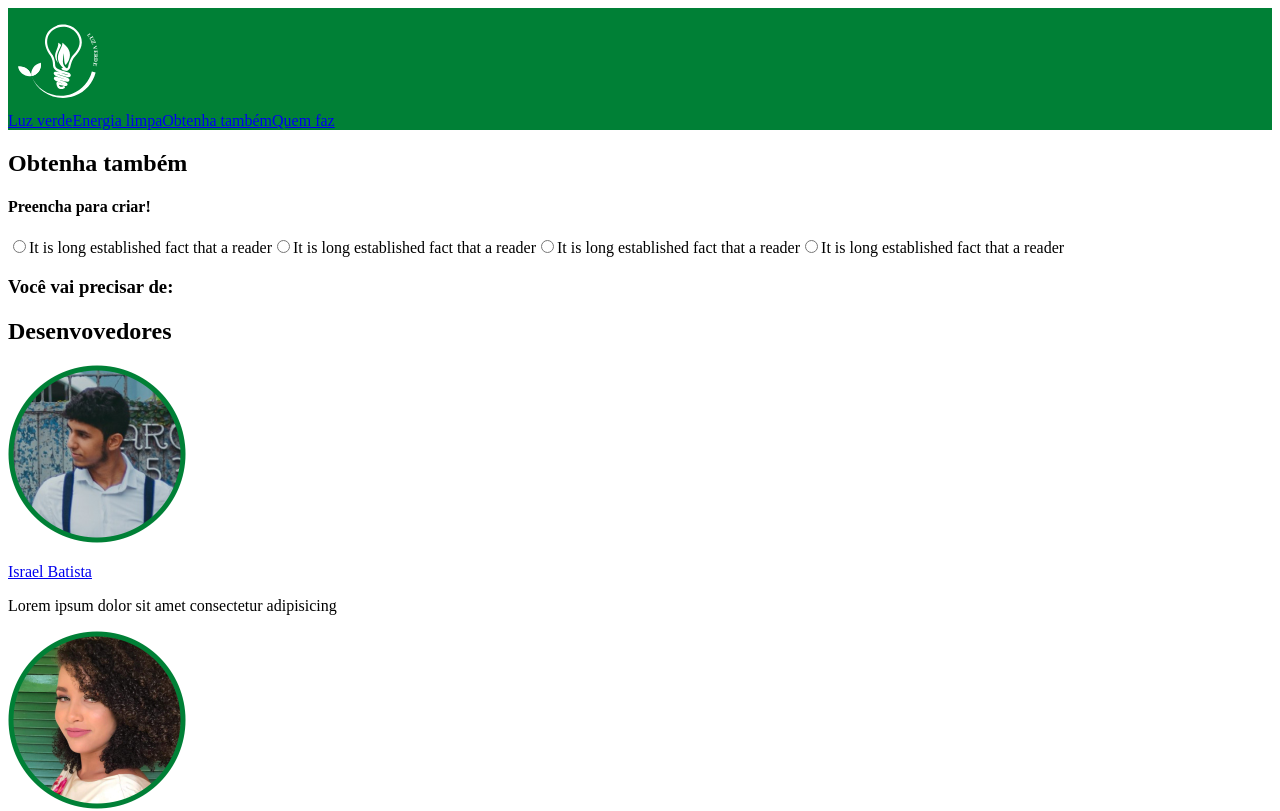
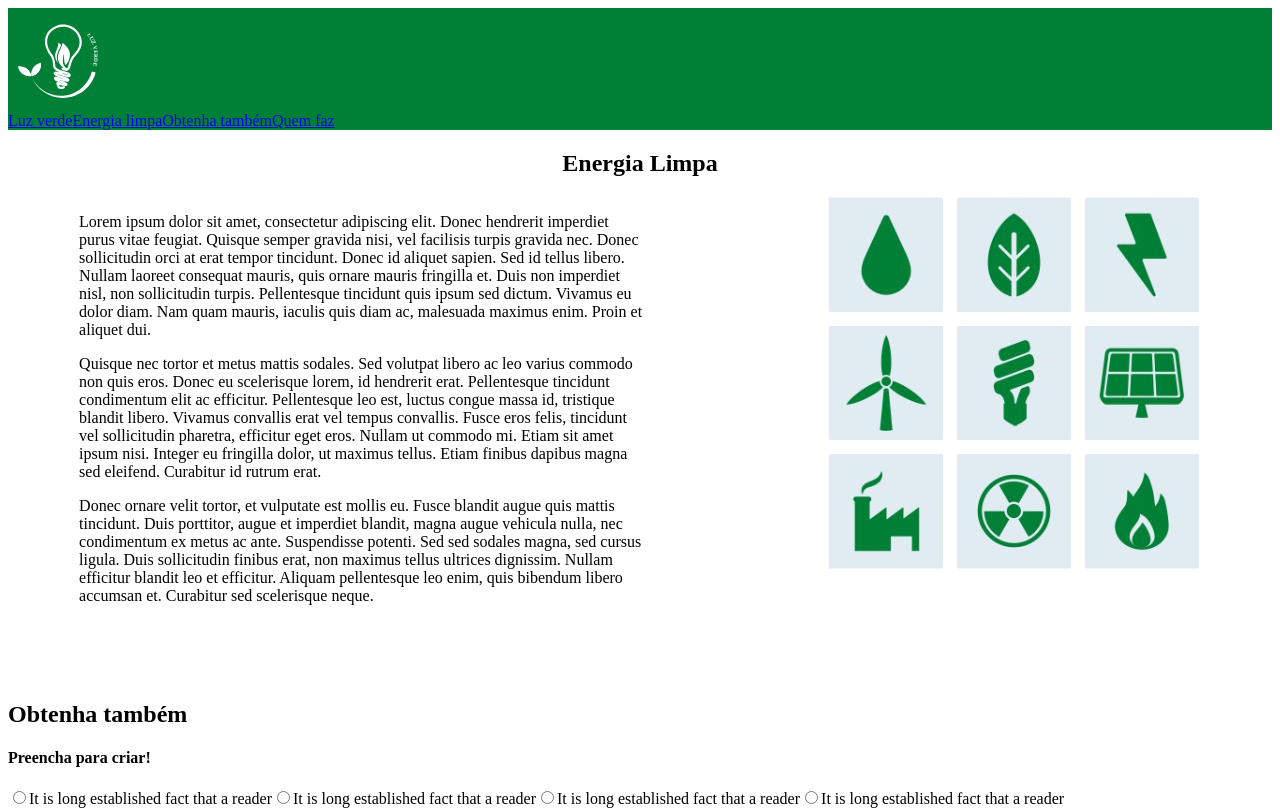
Before and after one commit to rede-cidada/luz-verde, a React (Create React App) app: page / in a window 1280 px wide. Shown: the top 811 px of the page. Built offline with nearby package versions, Linux system fonts and the light colour scheme.

Commit message:
HTML - Section Energia Limpa

```diff
--- a/src/App.js
+++ b/src/App.js
@@ -1,15 +1,16 @@
 import React from "react";
 import "./App.css";
+import { Header } from "./components/Header/Header";
+import Energia from './components/Energia/Energia';
 import Aquecedor from "./components/Aquecedor/Aquecedor";
+import Team from './components/Team/Team';
 import Footer from "./components/Footer/Footer";
-import { Header } from "./components/Header/Header";
-import Team from './components/Team/Team';
-
 
 function App() {
   return (
     <div className="App">
       <Header />
+      <Energia />
       <Aquecedor />
       <Team />
       <Footer/>
--- a/src/components/Energia/Energia.css
+++ b/src/components/Energia/Energia.css
@@ -0,0 +1,25 @@
+.sec-Energia {
+    margin-bottom: 80px;
+}
+
+.Title-Energia {
+    text-align: center;
+}
+
+.Content-Energia {
+    display: flex;
+    flex-direction: column;
+    justify-content: center;
+    gap: 50px;
+}
+
+@media(min-width: 750px) {
+    .Content-Energia {
+        flex-direction: row;
+        gap: 180px;
+    }
+
+    .Text-Energia {
+        width: 45%;
+    }
+}
--- a/src/components/Energia/Energia.js
+++ b/src/components/Energia/Energia.js
@@ -0,0 +1,27 @@
+import React from "react";
+import "./Energia.css";
+import ImgEnergia from '../../assets/img/energia-limpa.png'
+
+const Energia = () => {
+    return (
+        <section className="sec-Energia">
+
+            <h2 className="Title-Energia">Energia Limpa</h2>
+
+            <div className="Content-Energia">
+                <div className="Text-Energia">
+                    <p>Lorem ipsum dolor sit amet, consectetur adipiscing elit. Donec hendrerit imperdiet purus vitae feugiat. Quisque semper gravida nisi, vel facilisis turpis gravida nec. Donec sollicitudin orci at erat tempor tincidunt. Donec id aliquet sapien. Sed id tellus libero. Nullam laoreet consequat mauris, quis ornare mauris fringilla et. Duis non imperdiet nisl, non sollicitudin turpis. Pellentesque tincidunt quis ipsum sed dictum. Vivamus eu dolor diam. Nam quam mauris, iaculis quis diam ac, malesuada maximus enim. Proin et aliquet dui.</p>
+                    <p>Quisque nec tortor et metus mattis sodales. Sed volutpat libero ac leo varius commodo non quis eros. Donec eu scelerisque lorem, id hendrerit erat. Pellentesque tincidunt condimentum elit ac efficitur. Pellentesque leo est, luctus congue massa id, tristique blandit libero. Vivamus convallis erat vel tempus convallis. Fusce eros felis, tincidunt vel sollicitudin pharetra, efficitur eget eros. Nullam ut commodo mi. Etiam sit amet ipsum nisi. Integer eu fringilla dolor, ut maximus tellus. Etiam finibus dapibus magna sed eleifend. Curabitur id rutrum erat.</p>
+                    <p>Donec ornare velit tortor, et vulputate est mollis eu. Fusce blandit augue quis mattis tincidunt. Duis porttitor, augue et imperdiet blandit, magna augue vehicula nulla, nec condimentum ex metus ac ante. Suspendisse potenti. Sed sed sodales magna, sed cursus ligula. Duis sollicitudin finibus erat, non maximus tellus ultrices dignissim. Nullam efficitur blandit leo et efficitur. Aliquam pellentesque leo enim, quis bibendum libero accumsan et. Curabitur sed scelerisque neque.</p>
+                </div>
+
+                <div>
+                    <img src={ImgEnergia} alt="Ícones sobre energia limpa"/>
+                </div>
+            </div>
+
+        </section>
+    )
+}
+
+export default Energia;
--- a/src/components/Footer/Footer.css
+++ b/src/components/Footer/Footer.css
@@ -1,4 +1,4 @@
 .footer {
-
+    text-align: center;
     background-color: #008036;
 }
```
Also changed, not shown: src/assets/img/energia-limpa.png (added).
